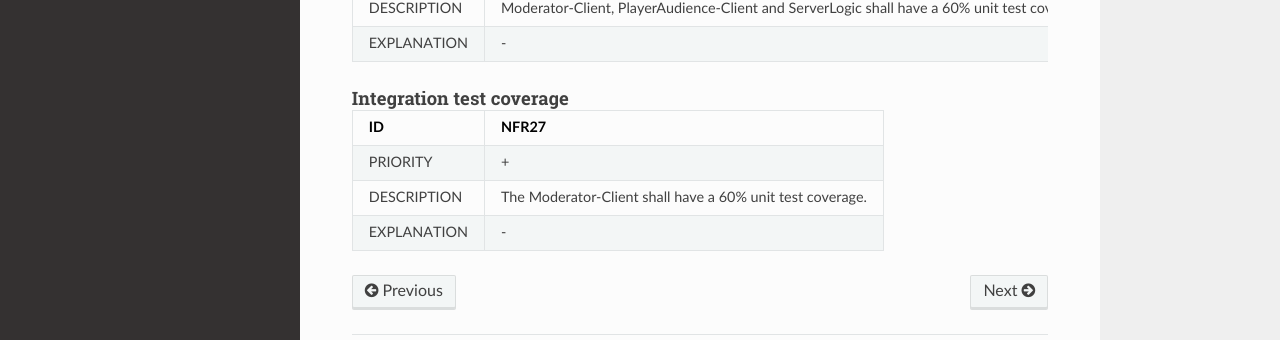
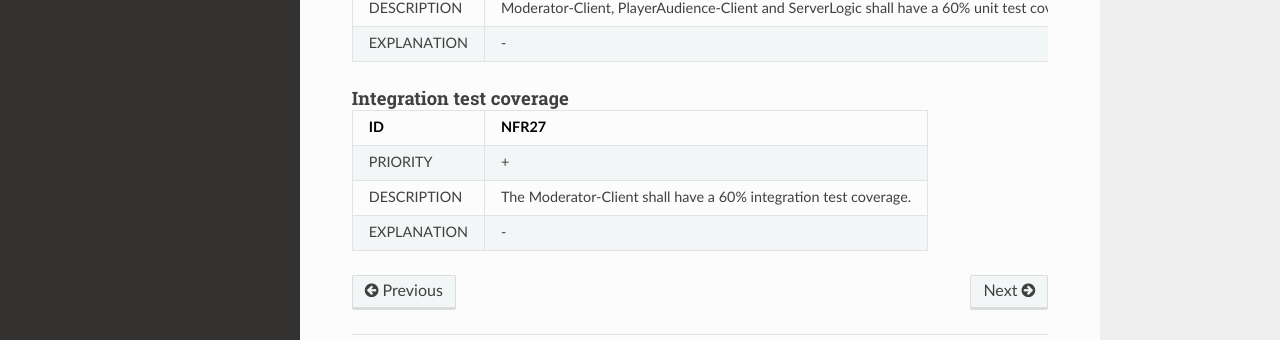
Before and after one commit to Brotenko/QualityQuest, an MkDocs documentation site: the page built from Docs/Technical Specifications/docs/requirements.md, in a window 1280 px wide and 900 px high, scrolled down 20450 px. Shown: the part 496-836 px from the top of the window. Built offline with MkDocs 1.6.1, drawn with Linux system fonts in a browser that asks for light colours; nearby versions of some CDN libraries.

Commit message:
Update Docs/Technical Specifications/docs/requirements.md
Co-authored-by: Elias <elias.ebi@uni-ulm.de>

```diff
--- a/Docs/Technical Specifications/docs/requirements.md
+++ b/Docs/Technical Specifications/docs/requirements.md
@@ -933,7 +933,7 @@ This section specifies the non-functional requirements for the software system.
 | ID          | NFR27                                                     |
 | ----------- | --------------------------------------------------------- |
 | PRIORITY    | +                                                         |
-| DESCRIPTION | The Moderator-Client shall have a 60% unit test coverage. |
+| DESCRIPTION | The Moderator-Client shall have a 60% integration test coverage. |
 | EXPLANATION | -                                                         |
 
 </span>
```
